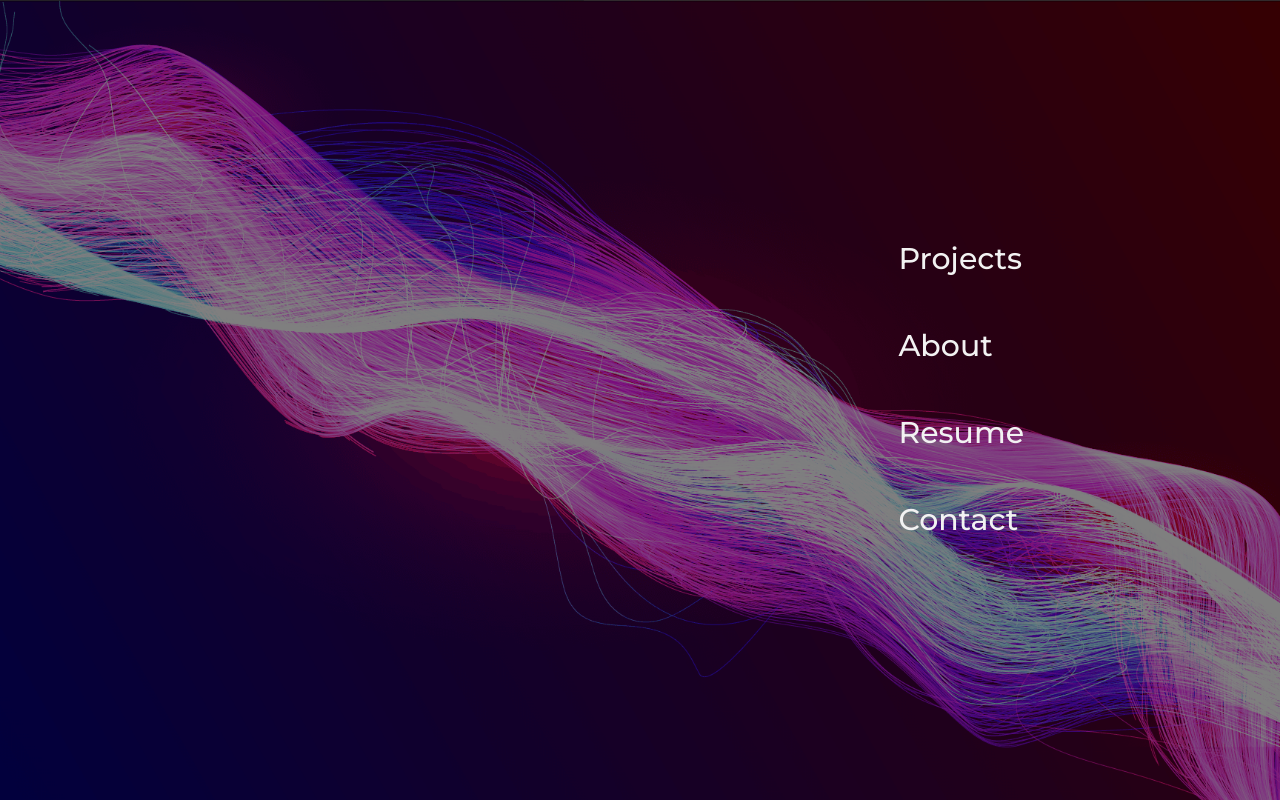
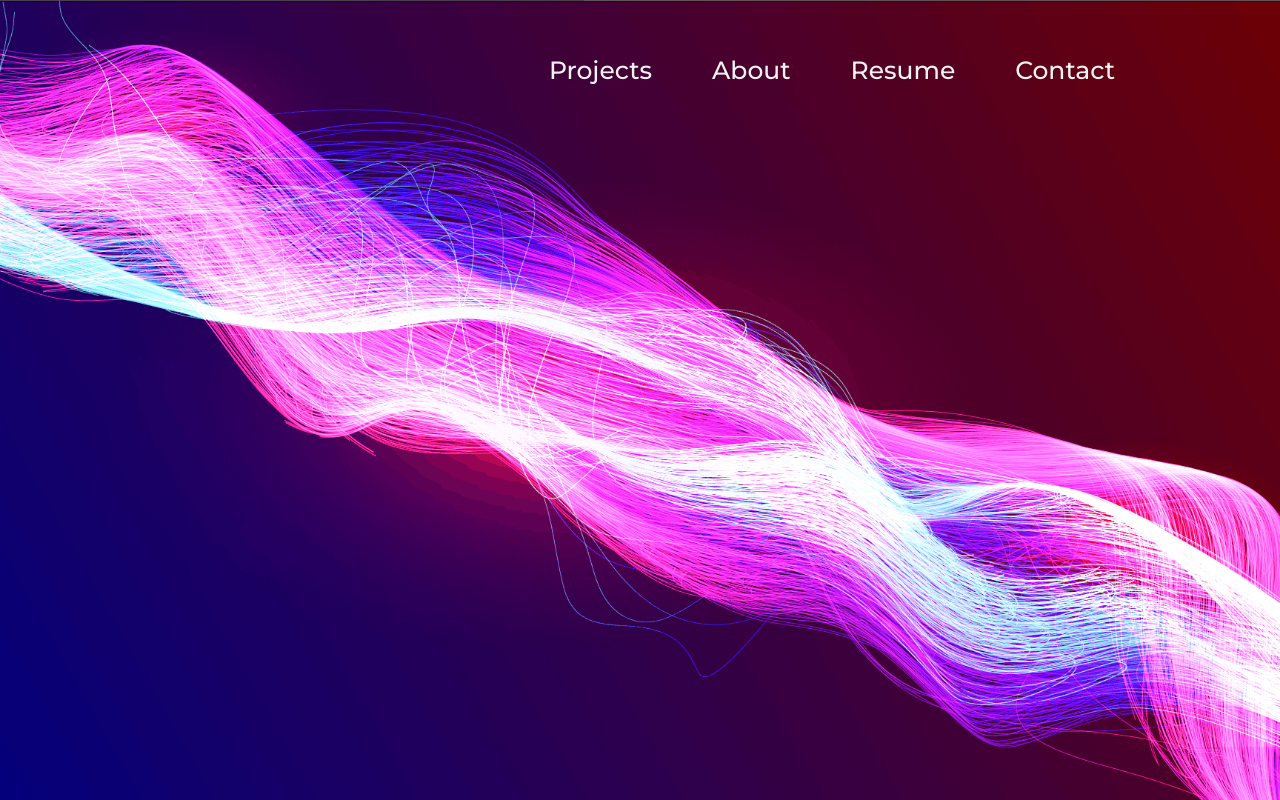
Before and after one commit to kwalorz/my_portfolio, a plain HTML site: page index.html in a window 1280 px wide. Drawn offline with Linux system fonts and the light colour scheme.

Commit message:
update to navbar menu

```diff
--- a/css/style.css
+++ b/css/style.css
@@ -9,6 +9,7 @@ body {
 }
 
 header {
+  position: relative;
   height: 100vh;
   width: 100%;
   background: url(/img/Background_portfolio.png) center center / cover no-repeat;
@@ -16,34 +17,28 @@ header {
 
 nav {
   position: absolute;
-  left: 0;
-  top: 0;
-  background-color: rgba(0, 0, 0, 0.5);
-  height: 100%;
-  width: 100%;
+  right: 50px;
 }
 
 nav ul {
   display: flex;
-  flex-direction: column;
-  position: absolute;
-  right: 20%;
-  top: 30%;
+  margin-right: 85px;
 }
 nav ul li {
   text-decoration: none;
   list-style: none;
-  padding-bottom: 50px;
+  margin-top: 25px;
+  padding: 30px;
 }
 nav ul li a {
   text-decoration: none;
   color: #f2f2f2;
-  font-size: 30px;
+  font-size: 25px;
   transition: all 0.2s ease-in-out;
 }
 
 nav ul li a:hover {
-  font-size: 32px;
+  font-size: 27px;
 }
 
 /*******************Modal windows************************/
```
